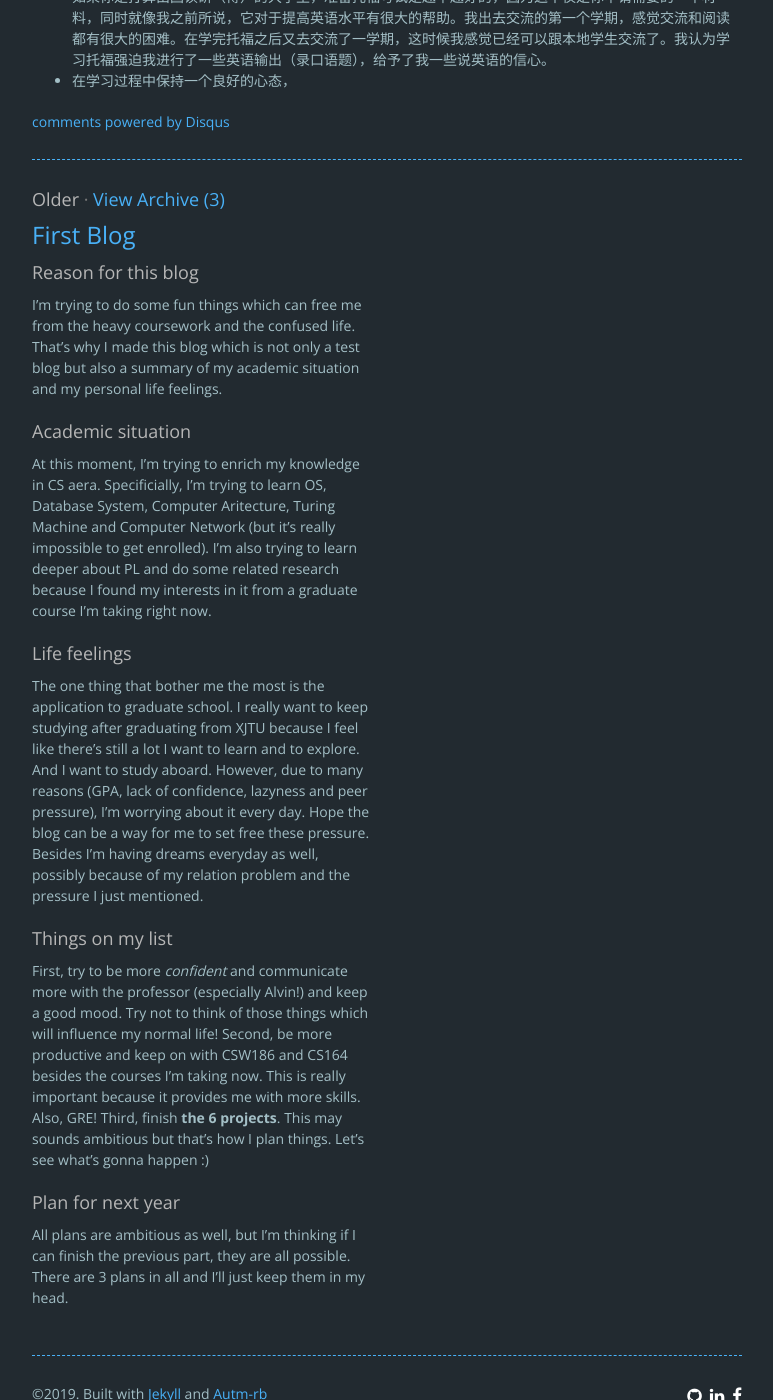
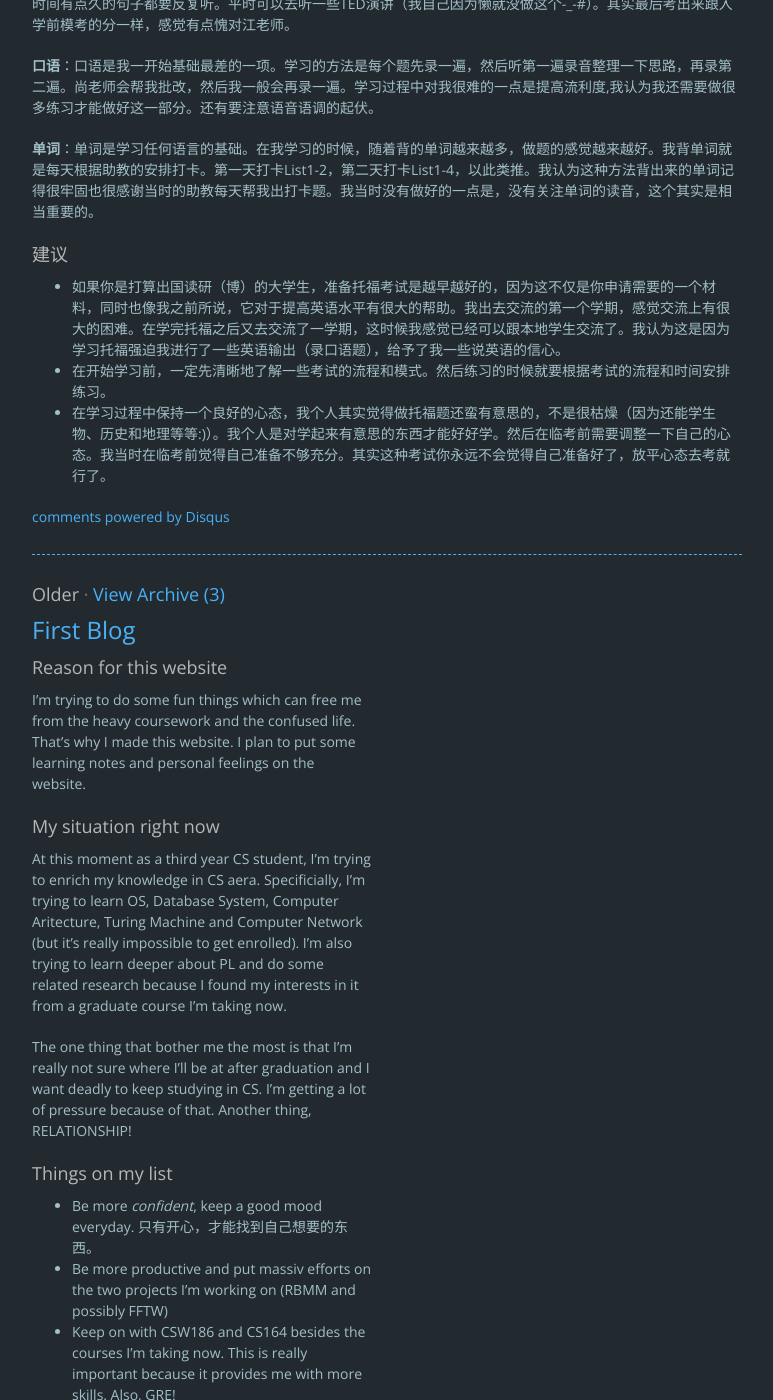
Before and after one commit to zhezhengsong/zhezhengsong.github.io, a Jekyll site: the page built from _posts/2019-10-24-TOEFL.md, in a window 1280 px wide and 1400 px high, scrolled down 757 px. Shown: the whole window, without its empty margins (253-1026 px from the left). Built offline with Jekyll 4.4.1, drawn with Linux system fonts in a browser that asks for light colours; nearby versions of some CDN libraries; comment, search, counter and statistics services are not loaded; some of the changed text lies outside the part shown.

Commit message:
finish tofel post

```diff
--- a/_data/personal.yml
+++ b/_data/personal.yml
@@ -3,5 +3,5 @@
 
 social:
   github: 'https://github.com/zhezhengsong'
-  linkedin: 'https://linkedin.com/'
-  facebook: 'https://www.facebook.com/'
+  linkedin: 'https://www.linkedin.com/in/zhezheng-song-0327a7169'
+  facebook: 'https://www.facebook.com/profile.php?id=100010293732165'
--- a/_posts/2019-10-23-test-blog.md
+++ b/_posts/2019-10-23-test-blog.md
@@ -1,20 +1,23 @@
 ---
 title: "First Blog"
 tags:
-- life feelings
+- feelings
 - plan
 
 ---
 
-### Reason for this blog
-I'm trying to do some fun things which can free me from the heavy coursework and the confused life. That's why I made this blog which is not only a test blog but also a summary of my academic situation and my personal life feelings.
-### Academic situation
-At this moment, I'm trying to enrich my knowledge in CS aera. Specificially, I'm trying to learn OS, Database System, Computer Aritecture, Turing Machine and Computer Network (but it's really impossible to get enrolled). I'm also trying to learn deeper about PL and do some related research because I found my interests in it from a graduate course I'm taking right now.
-### Life feelings
-The one thing that bother me the most is the application to graduate school. I really want to keep studying after graduating from XJTU because I feel like there's still a lot I want to learn and to explore. And I want to study aboard. However, due to many reasons (GPA, lack of confidence, lazyness and peer pressure), I'm worrying about it every day. Hope the blog can be a way for me to set free these pressure. Besides I'm having dreams everyday as well, possibly because of my relation problem and the pressure I just mentioned.
+### Reason for this website
+I'm trying to do some fun things which can free me from the heavy coursework and the confused life. That's why I made this website. I plan to put some learning notes and personal feelings on the website.
+
+### My situation right now
+At this moment as a third year CS student, I'm trying to enrich my knowledge in CS aera. Specificially, I'm trying to learn OS, Database System, Computer Aritecture, Turing Machine and Computer Network (but it's really impossible to get enrolled). I'm also trying to learn deeper about PL and do some related research because I found my interests in it from a graduate course I'm taking now.
+
+The one thing that bother me the most is that I'm really not sure where I'll be at after graduation and I want deadly to keep studying in CS. I'm getting a lot of pressure because of that. Another thing, RELATIONSHIP!
+
 ### Things on my list
-First, try to be more *confident* and communicate more with the professor (especially Alvin!) and keep a good mood. Try not to think of those things which will influence my normal life!
-Second, be more productive and keep on with CSW186 and CS164 besides the courses I'm taking now. This is really important because it provides me with more skills. Also, GRE!
-Third, finish **the 6 projects**. This may sounds ambitious but that's how I plan things. Let's see what's gonna happen :)
++ Be more *confident*, keep a good mood everyday. 只有开心，才能找到自己想要的东西。
++ Be more productive and put massiv efforts on the two projects I'm working on (RBMM and possibly FFTW)
++ Keep on with CSW186 and CS164 besides the courses I'm taking now. This is really important because it provides me with more skills. Also, GRE!
+
 ### Plan for next year
-All plans are ambitious as well, but I'm thinking if I can finish the previous part, they are all possible. There are 3 plans in all and I'll just keep them in my head.
+Research and internship.
--- a/_posts/2019-10-24-TOEFL.md
+++ b/_posts/2019-10-24-TOEFL.md
@@ -5,16 +5,21 @@
 
 ---
 
-我2019年（大二）暑假的时候在立得学学习了两个月托福，八月底第一次参加考试，取得了109分（30，28，25，26）。由于我决定出国和学习托福都比较晚，可能我的学习经验对于大学生有更多参考价值。
+我2019年（大二）暑假的时候在[立得学](http://www.lidexue.com/)（下文中提到的给过我帮助的人均是该机构的老师或助教）学习了两个月托福，八月底第一次参加考试，取得了109分（阅读30，听力28，口语25，写作26）。由于我决定出国和学习托福都比较晚，可能我的学习经验对于大学生有更多参考价值。
 ### 背景
 除了在回合肥的前一个月在微信群里按照老师的要求打卡单词和做一些练习题之外，我在七月之前没有接触过很多托福练习。大一的时候我做过一次模考，我记得当时是70多分。所以说我之前的英语水平其实并不是很高。但是我在2019年春季去美国交流了一个学期。这一个学期对我来说，大大提升了我的听力水平。我在入学前的模考中，除了听力28，其余几项都还是很差。当时的我，刚刚决定要申美研，其实学得有一点晚。这是我学托福前的背景。
-### 学习过程及归纳
-刚开始做练习的时候，我还不太了解托福考试的模式，而且当时在外地有一点懒，也没把老师安排的做完。回合肥入学之后，开始正式的学习。
-**阅读（30分）**：主要是做题，然后总结错题和生词。我觉得阅读是最好准备，提分最快的，因为只需要单纯的做题和简单的总结就可以。而且我认为不需要大量地刷题，以我个人的经验，我做了大概不到20篇阅读就从每篇错六七个进步每篇错一两个，当然这也有立得学的王老师帮我分析每一题错误原因的功劳
-**听力（28分）**：
-**口语（25分）**：口语是我学得最差的一项，
-**写作（26分）**：
-**单词**：
+### 学习过程及总结
+刚开始做练习的时候，我还不太了解托福考试的模式，而且当时在外地有一点懒，也没把老师安排的做完。回合肥入学之后，开始正式的学习。我大概分五个方面介绍一下我的学习经验：
+
+**阅读**：主要是做题，然后总结错题和生词。我觉得阅读是最好准备，提分最快的，因为只需要单纯的做题和总结就可以。而且我认为不需要大量地刷题，以我个人的经验，我做了大概不到20篇阅读就感觉有一些明显的提高，当然这也有王老师帮我分析每一题错误原因的功劳。我认为总结不需要细致入微，但一定要全面，对每一个错题都得明白自己为什么会做错，对每个不确定的选项都要清楚是什么意思，为什么（不）要选它。
+
+**听力**：上课的时候，江老师教给我一种精听的方法我觉得非常好，不过我也没办法完整地复述出来，大致的要求是：要把每一句练成第一遍听就能自己复述的熟练度，对第一遍听有任何不清楚意思，甚至反应出来是什么意思的时间有点久的句子都要反复听。平时可以去听一些TED演讲（我自己因为懒就没做这个-\_\-\#）。其实最后考出来跟入学前模考的分一样，感觉有点愧对江老师。
+
+**口语**：口语是我一开始基础最差的一项。学习的方法是每个题先录一遍，然后听第一遍录音整理一下思路，再录第二遍。尚老师会帮我批改，然后我一般会再录一遍。学习过程中对我很难的一点是提高流利度,我认为我还需要做很多练习才能做好这一部分。还有要注意语音语调的起伏。
+
+**单词**：单词是学习任何语言的基础。在我学习的时候，随着背的单词越来越多，做题的感觉越来越好。我背单词就是每天根据助教的安排打卡。第一天打卡List1-2，第二天打卡List1-4，以此类推。我认为这种方法背出来的单词记得很牢固也很感谢当时的助教每天帮我出打卡题。我当时没有做好的一点是，没有关注单词的读音，这个其实是相当重要的。
+
 ### 建议
-+ 如果你是打算出国读研（博）的大学生，准备托福考试是越早越好的，因为这不仅是你申请需要的一个材料，同时就像我之前所说，它对于提高英语水平有很大的帮助。我出去交流的第一个学期，感觉交流和阅读都有很大的困难。在学完托福之后又去交流了一学期，这时候我感觉已经可以跟本地学生交流了。我认为学习托福强迫我进行了一些英语输出（录口语题），给予了我一些说英语的信心。
-+ 在学习过程中保持一个良好的心态，
++ 如果你是打算出国读研（博）的大学生，准备托福考试是越早越好的，因为这不仅是你申请需要的一个材料，同时也像我之前所说，它对于提高英语水平有很大的帮助。我出去交流的第一个学期，感觉交流上有很大的困难。在学完托福之后又去交流了一学期，这时候我感觉已经可以跟本地学生交流了。我认为这是因为学习托福强迫我进行了一些英语输出（录口语题），给予了我一些说英语的信心。
++ 在开始学习前，一定先清晰地了解一些考试的流程和模式。然后练习的时候就要根据考试的流程和时间安排练习。
++ 在学习过程中保持一个良好的心态，我个人其实觉得做托福题还蛮有意思的，不是很枯燥（因为还能学生物、历史和地理等等:)）。我个人是对学起来有意思的东西才能好好学。然后在临考前需要调整一下自己的心态。我当时在临考前觉得自己准备不够充分。其实这种考试你永远不会觉得自己准备好了，放平心态去考就行了。
```
Also changed, not shown: _data/about.yml (+15 -8 lines).
